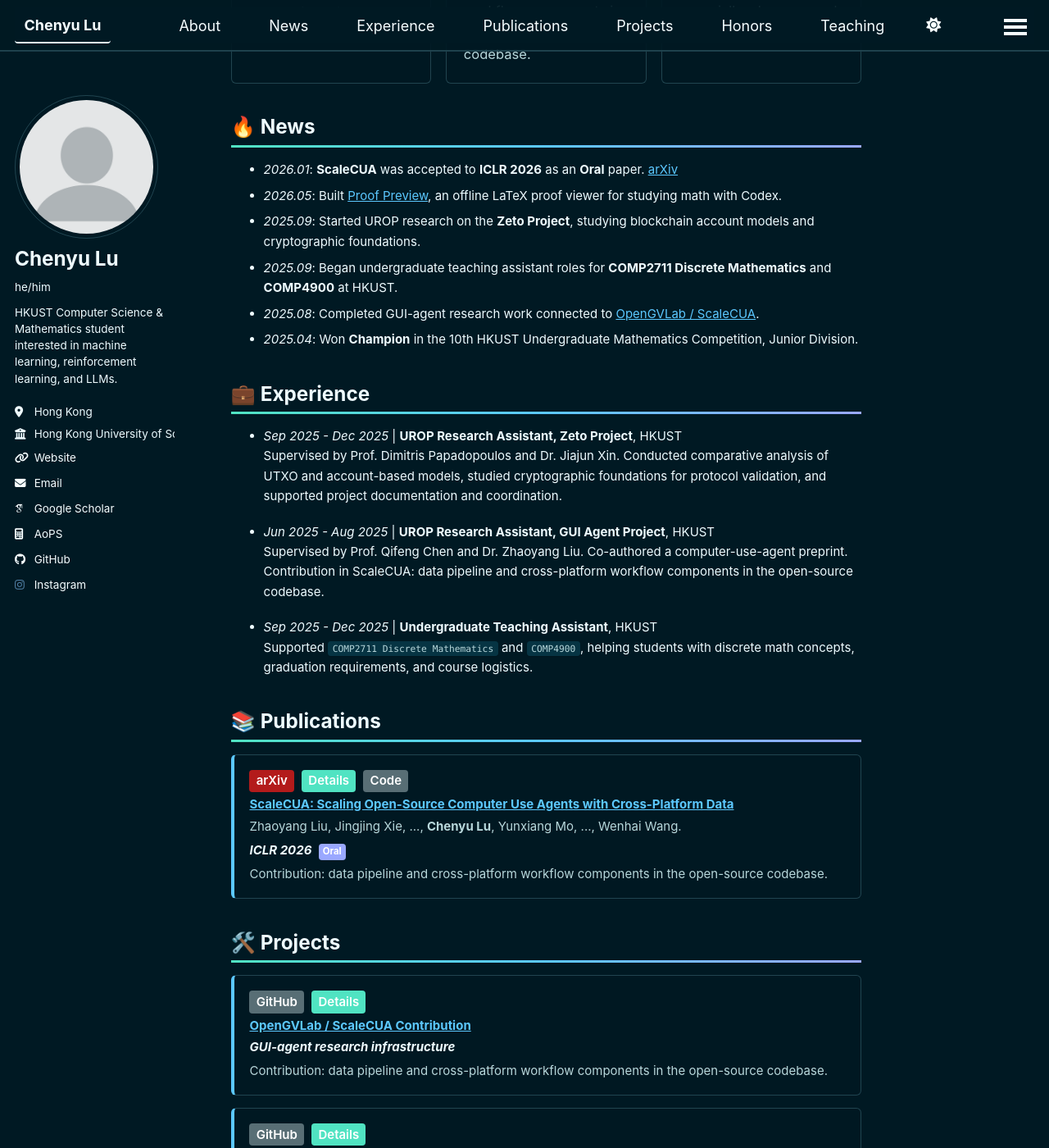
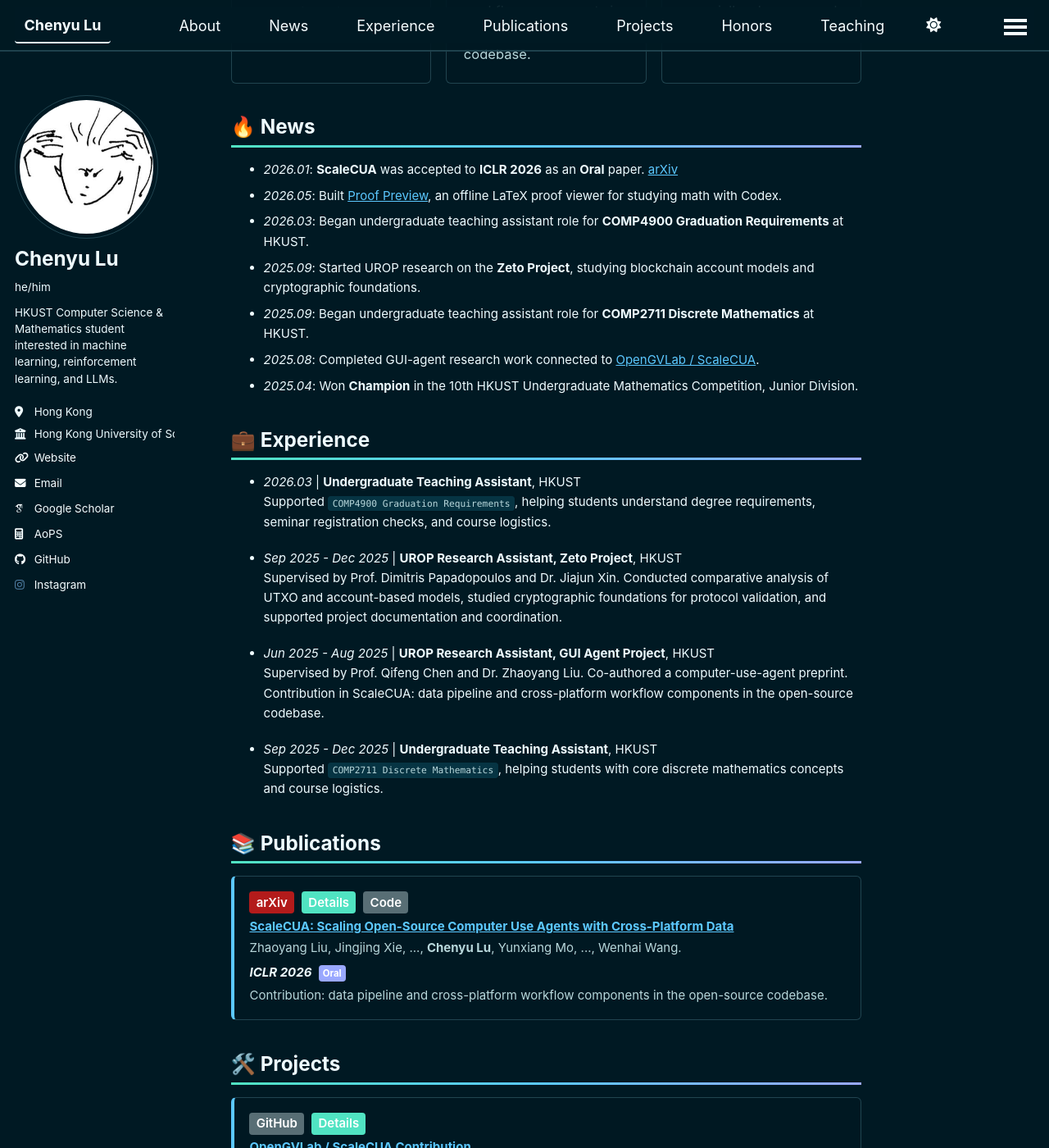
Before and after one commit to dylanluchenyu/dylanluchenyu.github.io, a Jekyll site: the page built from _pages/about.md, in a window 1280 px wide and 1400 px high, scrolled down 968 px. Shown: the whole window at 82% size. Built offline with Jekyll 4.4.1, drawn with Linux system fonts in a browser that asks for light colours; some web fonts are replaced; a script bundle is joined from its source files by our own code; library files that are not in the unit come from our copies; some of the changed text lies outside the part shown.

Commit message:
finished

```diff
--- a/_data/cv.json
+++ b/_data/cv.json
@@ -121,8 +121,7 @@
     {
       "course": "COMP4900 Graduation Requirements",
       "institution": "The Hong Kong University of Science and Technology (HKUST)",
-      "date": "2025-09-01",
-      "endDate": "2025-12-01",
+      "date": "2026-03-01",
       "role": "Undergraduate Teaching Assistant",
       "description": "Helped students navigate graduation requirements and supported seminar registration checks."
     }
--- a/_includes/archive-single.html
+++ b/_includes/archive-single.html
@@ -39,7 +39,7 @@
     {% endif %}
 
         {% if post.collection == 'teaching' %}
-          <p> {{ post.type }}, <i>{{ post.venue }}</i>, {{ post.date | default: "1900-01-01" | date: "%Y" }} </p>
+          <p> {{ post.type }}, <i>{{ post.venue }}</i>, {{ post.date | default: "1900-01-01" | date: "%Y.%m" }} </p>
         {% elsif post.collection == 'publications' %}
           <p>Published in <i>{{ post.venue }}</i>, {{ post.date | default: "1900-01-01" | date: "%Y" }} </p>
         {% elsif post.date %}
--- a/_includes/cv-template.html
+++ b/_includes/cv-template.html
@@ -208,7 +208,9 @@
       <li class="cv-item">
         <div class="cv-item-header">
           <div class="cv-item-title">{{ teaching.course }}</div>
-          <div class="cv-item-date">{{ teaching.date | slice: 0, 4 }}</div>
+          <div class="cv-item-date">
+            {{ teaching.date | date: "%Y.%m" }}{% if teaching.endDate %} - {{ teaching.endDate | date: "%Y.%m" }}{% endif %}
+          </div>
         </div>
         <div class="cv-item-content">
           <div class="cv-item-subtitle">{{ teaching.institution }}</div>
--- a/_layouts/single.html
+++ b/_layouts/single.html
@@ -35,7 +35,7 @@ layout: default
         {% endif %}
 
         {% if page.collection == 'teaching' %}
-          <p> {{ page.type }}, <i>{{ page.venue }}</i>, {{ page.date | default: "1900-01-01" | date: "%Y" }} </p>
+          <p> {{ page.type }}, <i>{{ page.venue }}</i>, {{ page.date | default: "1900-01-01" | date: "%Y.%m" }} </p>
         {% elsif page.venue and page.date %}
           <p>Published in <i>{{ page.venue }}</i>, {{ page.date | default: "1900-01-01" | date: "%Y" }} </p>
         {% elsif page.date %}
--- a/_pages/about.md
+++ b/_pages/about.md
@@ -60,14 +60,18 @@ classes: wide
 
 - *2026.01*: **ScaleCUA** was accepted to **ICLR 2026** as an **Oral** paper. [arXiv](https://arxiv.org/abs/2509.15221)
 - *2026.05*: Built [Proof Preview](/project/proof-preview/), an offline LaTeX proof viewer for studying math with Codex.
+- *2026.03*: Began undergraduate teaching assistant role for **COMP4900 Graduation Requirements** at HKUST.
 - *2025.09*: Started UROP research on the **Zeto Project**, studying blockchain account models and cryptographic foundations.
-- *2025.09*: Began undergraduate teaching assistant roles for **COMP2711 Discrete Mathematics** and **COMP4900** at HKUST.
+- *2025.09*: Began undergraduate teaching assistant role for **COMP2711 Discrete Mathematics** at HKUST.
 - *2025.08*: Completed GUI-agent research work connected to [OpenGVLab / ScaleCUA](/project/scalecua-contribution/).
 - *2025.04*: Won **Champion** in the 10th HKUST Undergraduate Mathematics Competition, Junior Division.
 
 <span class="anchor" id="experience"></span>
 
 # 💼 Experience
+
+- *2026.03* \| **Undergraduate Teaching Assistant**, HKUST<br>
+  Supported `COMP4900 Graduation Requirements`, helping students understand degree requirements, seminar registration checks, and course logistics.
 
 - *Sep 2025 - Dec 2025* \| **UROP Research Assistant, Zeto Project**, HKUST<br>
   Supervised by Prof. Dimitris Papadopoulos and Dr. Jiajun Xin. Conducted comparative analysis of UTXO and account-based models, studied cryptographic foundations for protocol validation, and supported project documentation and coordination.
@@ -76,7 +80,7 @@ classes: wide
   Supervised by Prof. Qifeng Chen and Dr. Zhaoyang Liu. Co-authored a computer-use-agent preprint. Contribution in ScaleCUA: data pipeline and cross-platform workflow components in the open-source codebase.
 
 - *Sep 2025 - Dec 2025* \| **Undergraduate Teaching Assistant**, HKUST<br>
-  Supported `COMP2711 Discrete Mathematics` and `COMP4900`, helping students with discrete math concepts, graduation requirements, and course logistics.
+  Supported `COMP2711 Discrete Mathematics`, helping students with core discrete mathematics concepts and course logistics.
 
 <span class="anchor" id="publications"></span>
 
@@ -142,7 +146,7 @@ classes: wide
 # 🎓 Teaching
 
 - **Teaching Assistant**, `COMP2711 Discrete Mathematics`, HKUST, Fall 2025.
-- **Teaching Assistant**, `COMP4900 Graduation Requirements`, HKUST, Fall 2025.
+- **Teaching Assistant**, `COMP4900 Graduation Requirements`, HKUST, 2026.03.
 
 <span class="anchor" id="snapshot"></span>
 
```
Also changed, not shown: _pages/cv.md (+1 -1 lines), _teaching/2025-fall-comp4900.md (deleted, +0 -11 lines), _teaching/2026-spring-comp4900.md (added, +12 -0 lines), images/profile.png, 2 other files.
